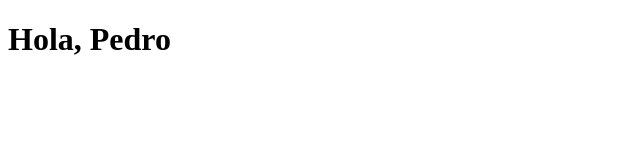
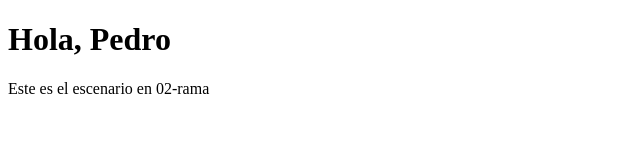
Before and after one commit to Lalo-2991/Practica-2, a plain HTML site: page index.html in a window 1280 px wide. Shown: the whole page, without its empty margins (0-640 px from the left). Drawn offline with Linux system fonts and the light colour scheme.

Commit message:
Texto en 02-rama

```diff
--- a/index.html
+++ b/index.html
@@ -7,5 +7,6 @@
 </head>
 <body>
     <h1>Hola, Pedro</h1>
+    <p>Este es el escenario en 02-rama</p>
 </body>
 </html>
```
